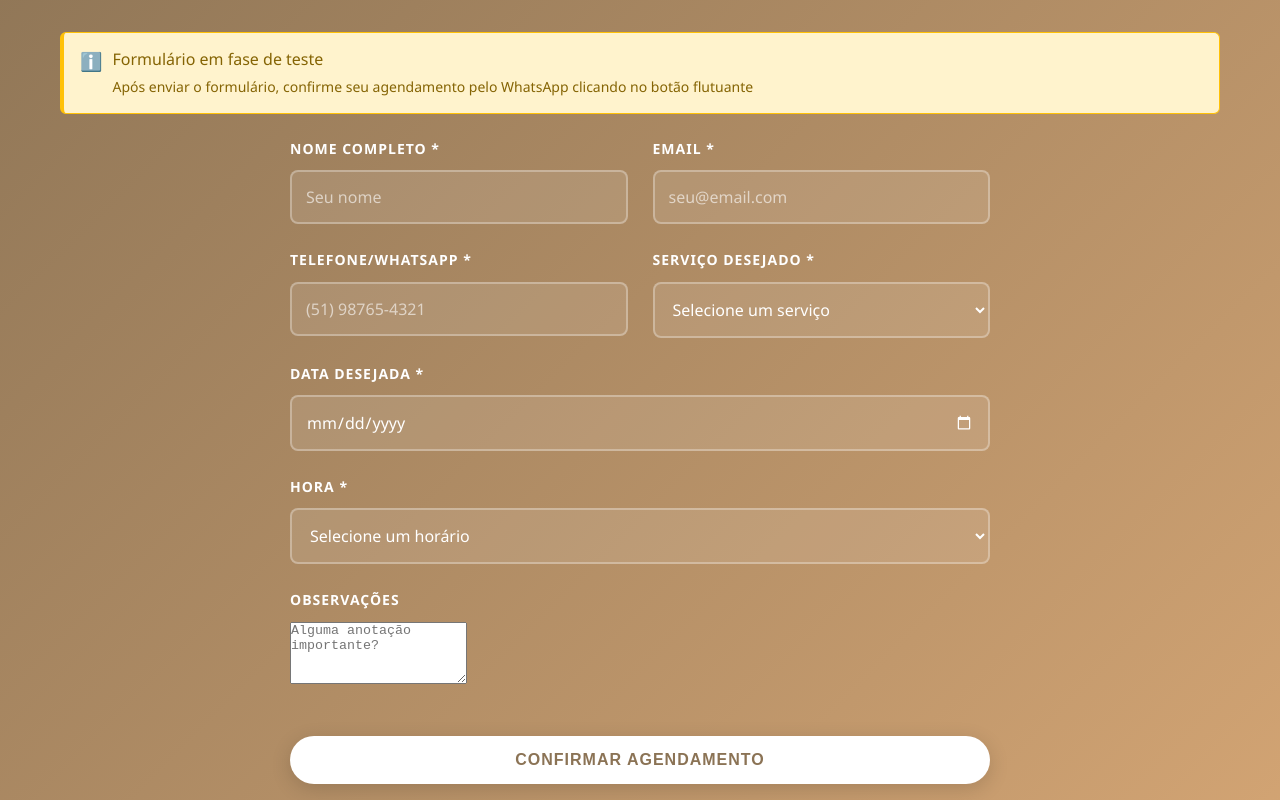
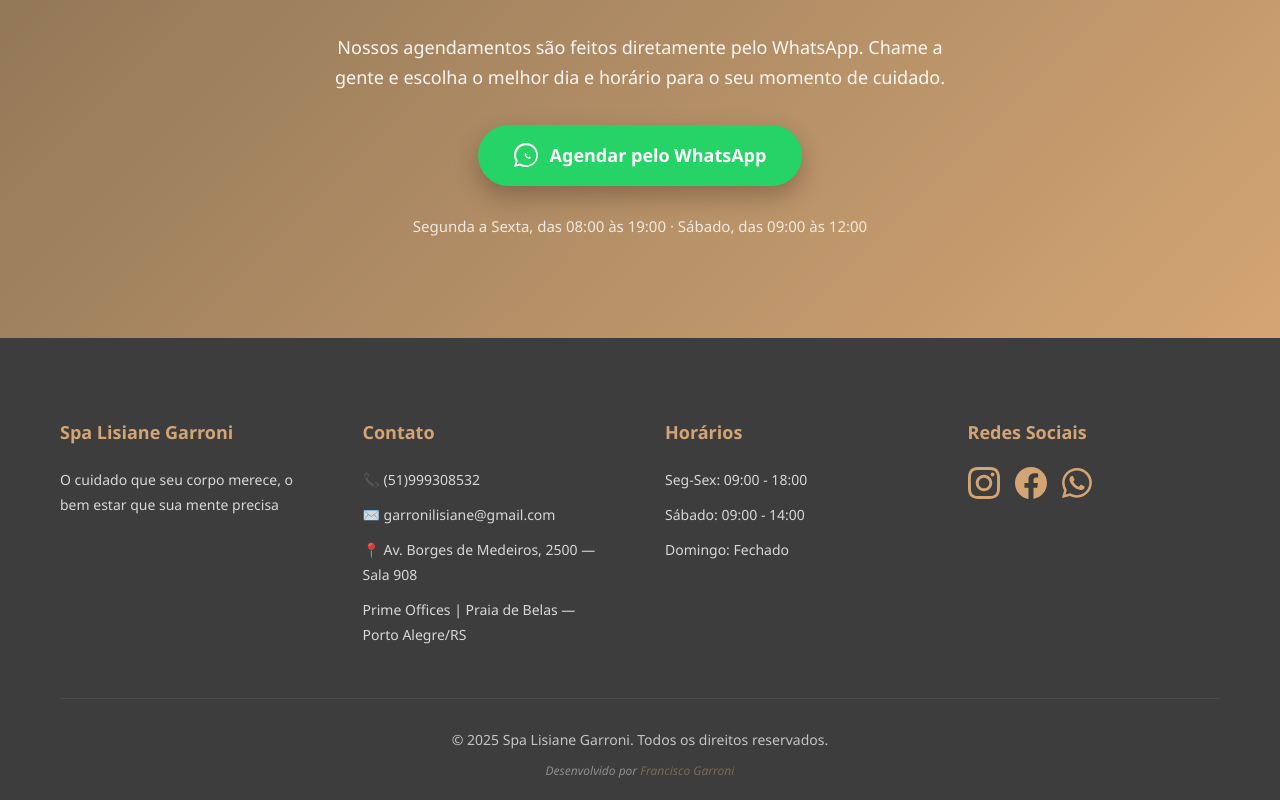
Before and after one commit to CGarroni/Spa-LisianeGarroni, a React (Vite) app in the folder frontend/: page / in a window 1280 px wide. Shown: the part 8120-8920 px from the top of the page. Built offline with nearby package versions, Linux system fonts and the light colour scheme.

Commit message:
Etapa 5: agendamento via WhatsApp no lugar do formulario inativo

```diff
--- a/frontend/src/App.css
+++ b/frontend/src/App.css
@@ -1768,3 +1768,49 @@ body {
     gap: 30px;
   }
 }
+/* AGENDAMENTO VIA WHATSAPP */
+
+.booking-whatsapp {
+  max-width: 640px;
+  margin: 0 auto;
+  text-align: center;
+}
+
+.booking-whatsapp-text {
+  font-size: 18px;
+  line-height: 1.7;
+  margin-bottom: 32px;
+  color: rgba(255, 255, 255, 0.92);
+}
+
+.btn-whatsapp-booking {
+  display: inline-flex;
+  align-items: center;
+  gap: 12px;
+  background: #25d366;
+  color: #fff;
+  font-size: 18px;
+  font-weight: 700;
+  padding: 16px 36px;
+  border-radius: 50px;
+  text-decoration: none;
+  box-shadow: 0 10px 25px rgba(0, 0, 0, 0.25);
+  transition: var(--transition);
+}
+
+.btn-whatsapp-booking:hover {
+  background: #1fb857;
+  transform: translateY(-3px);
+  box-shadow: 0 15px 30px rgba(0, 0, 0, 0.3);
+}
+
+.btn-whatsapp-booking .whatsapp-icon {
+  width: 24px;
+  height: 24px;
+}
+
+.booking-hours {
+  margin-top: 28px;
+  font-size: 15px;
+  color: rgba(255, 255, 255, 0.8);
+}
--- a/frontend/src/components/Booking.jsx
+++ b/frontend/src/components/Booking.jsx
@@ -1,226 +1,39 @@
-import { useState } from "react";
+// Booking.jsx - Agendamento via WhatsApp
+// O formulário web é uma funcionalidade futura; o histórico do git guarda a versão anterior.
 
 function Booking() {
-  const [formData, setFormData] = useState({
-    nome: '',
-    email: '',
-    telefone: '',
-    servico: '',
-    dataAgendamento: '',
-    horario: '',
-    observacoes: ''
-  })
+  const phoneNumber = '5551999308532'
+  const message = 'Olá! Gostaria de agendar um horário no Spa Lisiane Garroni 🧘‍♀️'
 
-  const [isSubmitting, setIsSubmitting] = useState(false)
-  const [submitMessage, setSubmitMessage] = useState('')
-
-  const handleChange = (e) => {
-    const { name, value } = e.target
-    setFormData(prev => ({
-      ...prev,
-      [name]: value
-    }))
-  }
-
-  const handleSubmit = async (e) => {
-    e.preventDefault()
-    setIsSubmitting(true)
-    setSubmitMessage('')
-
-    console.log('FormData enviando:', formData)
-    console.log('JSON:', JSON.stringify(formData))
-
-    try {
-    const response = await fetch('https://spa-lisianegarroni.onrender.com/api/agendamentos', {
-      method: 'POST',
-      headers: {
-        'Content-Type': 'application/json'
-      },
-      body: JSON.stringify(formData)
-    })
-
-    console.log('Response:', response)
-    const data = await response.json()
-    console.log('Data recebida:', data)
-
-    if (data.sucesso) {
-      setSubmitMessage('✅ Agendamento criado com sucesso! Verifique seu email.')
-      setFormData({
-        nome: '',
-        email: '',
-        telefone: '',
-        servico: '',
-        dataAgendamento: '',
-        horario: '',
-        observacoes: ''
-      })
-    } else {
-      setSubmitMessage(`❌ Erro: ${data.erro}`)
-    }
-  } catch (error) {
-    console.error('Erro ao agendar:', error)
-    setSubmitMessage('❌ Erro ao conectar. Servidor está rodando?')
-  } finally {
-    setIsSubmitting(false)
-  }
-}
+  const whatsappUrl = `https://wa.me/${phoneNumber}?text=${encodeURIComponent(message)}`
 
   return (
     <section id="booking" className="booking">
       <div className="container">
         <h2>Agende Seu Horário</h2>
 
-        {/* Aviso de formulário em teste */}
-        <div style={{
-          backgroundColor: '#fff3cd',
-          border: '1px solid #ffc107',
-          borderLeft: '4px solid #ffc107',
-          borderRadius: '6px',
-          padding: '14px 16px',
-          marginBottom: '24px',
-          display: 'flex',
-          alignItems: 'flex-start',
-          gap: '10px'
-        }}>
-          <span style={{ fontSize: '18px' }}>ℹ️</span>
-          <div>
-            <p style={{ margin: '0 0 4px 0', fontWeight: '500', color: '#856404' }}>
-              Formulário em fase de teste
-            </p>
-            <p style={{ margin: '0', fontSize: '14px', color: '#856404' }}>
-              Após enviar o formulário, confirme seu agendamento pelo WhatsApp clicando no botão flutuante
-            </p>
-          </div>
+        <div className="booking-whatsapp">
+          <p className="booking-whatsapp-text">
+            Nossos agendamentos são feitos diretamente pelo WhatsApp.
+            Chame a gente e escolha o melhor dia e horário para o seu momento de cuidado.
+          </p>
+
+          <a
+            href={whatsappUrl}
+            target="_blank"
+            rel="noopener noreferrer"
+            className="btn-whatsapp-booking"
+          >
+            <svg viewBox="0 0 32 32" className="whatsapp-icon" aria-hidden="true">
+              <path fill="currentColor" d="M16 0c-8.837 0-16 7.163-16 16 0 2.825 0.737 5.607 2.137 8.048l-2.137 7.952 7.933-2.127c2.42 1.37 5.173 2.127 8.067 2.127 8.837 0 16-7.163 16-16s-7.163-16-16-16zM16 29.467c-2.482 0-4.908-0.646-7.07-1.87l-0.507-0.292-4.713 1.262 1.262-4.669-0.292-0.508c-1.207-2.100-1.847-4.507-1.847-6.923 0-7.435 6.050-13.485 13.485-13.485s13.485 6.050 13.485 13.485c0 7.435-6.050 13.485-13.485 13.485zM21.960 18.828c-0.205-0.103-1.215-0.599-1.403-0.667s-0.325-0.103-0.462 0.103c-0.137 0.205-0.531 0.667-0.651 0.804s-0.239 0.154-0.444 0.051c-0.205-0.103-0.864-0.318-1.644-1.013-0.607-0.542-1.017-1.211-1.137-1.416s-0.012-0.316 0.090-0.418c0.092-0.092 0.205-0.239 0.308-0.359s0.137-0.205 0.205-0.342 0.034-0.256-0.017-0.359c-0.051-0.103-0.462-1.111-0.633-1.522s-0.336-0.346-0.462-0.354c-0.120-0.006-0.256-0.008-0.393-0.008s-0.359 0.051-0.547 0.256c-0.188 0.205-0.718 0.701-0.718 1.709s0.735 1.983 0.838 2.12c0.103 0.137 1.449 2.212 3.509 3.103 0.490 0.212 0.872 0.339 1.170 0.433 0.492 0.157 0.940 0.135 1.293 0.082 0.395-0.059 1.215-0.496 1.386-0.975s0.171-0.889 0.120-0.975c-0.051-0.086-0.188-0.137-0.393-0.239z"/>
+            </svg>
+            Agendar pelo WhatsApp
+          </a>
+
+          <p className="booking-hours">
+            Segunda a Sexta, das 08:00 às 19:00 · Sábado, das 09:00 às 12:00
+          </p>
         </div>
-
-        <form onSubmit={handleSubmit} className="booking-form">
-          {/* Nome */}
-          <div className="form-group">
-            <label>Nome Completo *</label>
-            <input
-              type="text"
-              name="nome"
-              value={formData.nome}
-              onChange={handleChange}
-              required
-              placeholder="Seu nome"
-            />
-          </div>
-
-          {/* Email */}
-          <div className="form-group">
-            <label>Email *</label>
-            <input
-              type="email"
-              name="email"
-              value={formData.email}
-              onChange={handleChange}
-              required
-              placeholder="seu@email.com"
-            />
-          </div>
-
-          {/* Telefone */}
-          <div className="form-group">
-            <label>Telefone/WhatsApp *</label>
-            <input
-              type="tel"
-              name="telefone"
-              value={formData.telefone}
-              onChange={handleChange}
-              required
-              placeholder="(51) 98765-4321"
-            />
-          </div>
-
-          {/* Serviço */}
-          <div className="form-group">
-            <label>Serviço Desejado *</label>
-            <select name="servico" value={formData.servico} onChange={handleChange} required>
-  <option value="">Selecione um serviço</option>
-
-  <option disabled style={{color: '#ff6b35', fontWeight: 'bold'}}>━━━ MÉTODOS RENATA FRANÇA ━━━</option>
-  <option value="Miracle Touch">Miracle Touch - R$ 460,00</option>
-  <option value="Drenagem Linfática Renata França">Drenagem Linfática Renata França - R$ 360,00</option>
-  <option value="Miracle Face">Miracle Face - R$ 240,00</option>
-
-  <option disabled style={{color: '#ff6b35', fontWeight: 'bold'}}>━━━ NOSSOS PACOTES ━━━</option>
-  <option value="Day Spa">Day Spa - R$ 300,00</option>
-  <option value="Spa Renata França">Spa Renata França - R$ 550,00</option>
-  <option value="Seu Momento Miracle">Seu Momento Miracle - R$ 640,00</option>
-</select>
-
-          </div>
-
-          {/* Data */}
-          <div className="form-group">
-            <label>Data Desejada *</label>
-            <input
-              type="date"
-              name="dataAgendamento"
-              value={formData.dataAgendamento}
-              onChange={handleChange}
-              required
-            />
-          </div>
-
-          {/* Hora */}
-          <div className="form-group">
-            <label>Hora *</label>
-            <select name="horario" value={formData.horario} onChange={handleChange} required>
-  <option value="">Selecione um horário</option>
-  <optgroup label="Segunda a Sexta (08:00 - 19:00)">
-    <option value="08:00">08:00</option>
-    <option value="09:00">09:00</option>
-    <option value="10:00">10:00</option>
-    <option value="11:00">11:00</option>
-    <option value="12:00">12:00</option>
-    <option value="13:00">13:00</option>
-    <option value="14:00">14:00</option>
-    <option value="15:00">15:00</option>
-    <option value="16:00">16:00</option>
-    <option value="17:00">17:00</option>
-    <option value="18:00">18:00</option>
-    <option value="19:00">19:00</option>
-  </optgroup>
-  <optgroup label="Sábado (09:00 - 12:00)">
-    <option value="09:00-sab">09:00</option>
-    <option value="10:00-sab">10:00</option>
-    <option value="11:00-sab">11:00</option>
-    <option value="12:00-sab">12:00</option>
-  </optgroup>
-</select>
-
-          </div>
-
-          {/* Observações */}
-          <div className="form-group">
-            <label>Observações</label>
-            <textarea
-              name="observacoes"
-              value={formData.observacoes}
-              onChange={handleChange}
-              placeholder="Alguma anotação importante?"
-              rows="4"
-            />
-          </div>
-
-          {/* Botão Enviar */}
-          <button
-            type="submit"
-            className="btn-primary"
-            disabled={isSubmitting}
-          >
-            {isSubmitting ? 'Agendando...' : 'Confirmar Agendamento'}
-          </button>
-        </form>
-
-        {/* Mensagem de sucesso/erro */}
-        {submitMessage && (
-          <div className="message">
-            {submitMessage}
-          </div>
-        )}
       </div>
     </section>
   )
```
